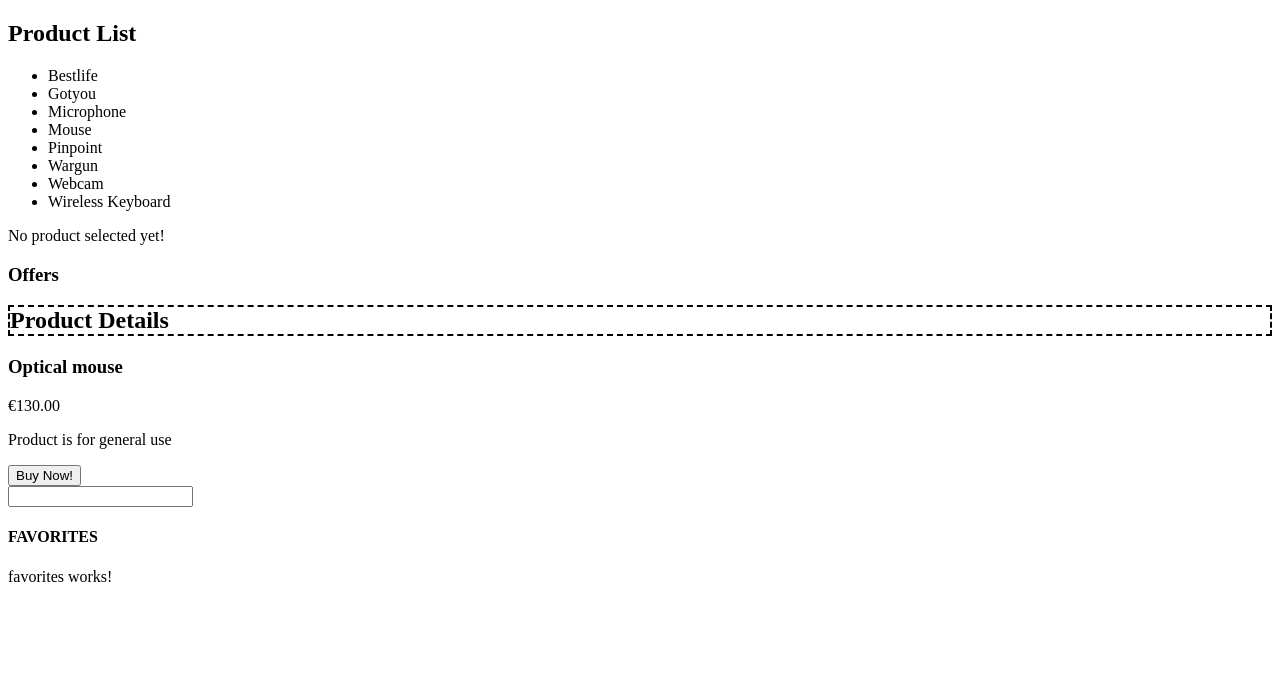
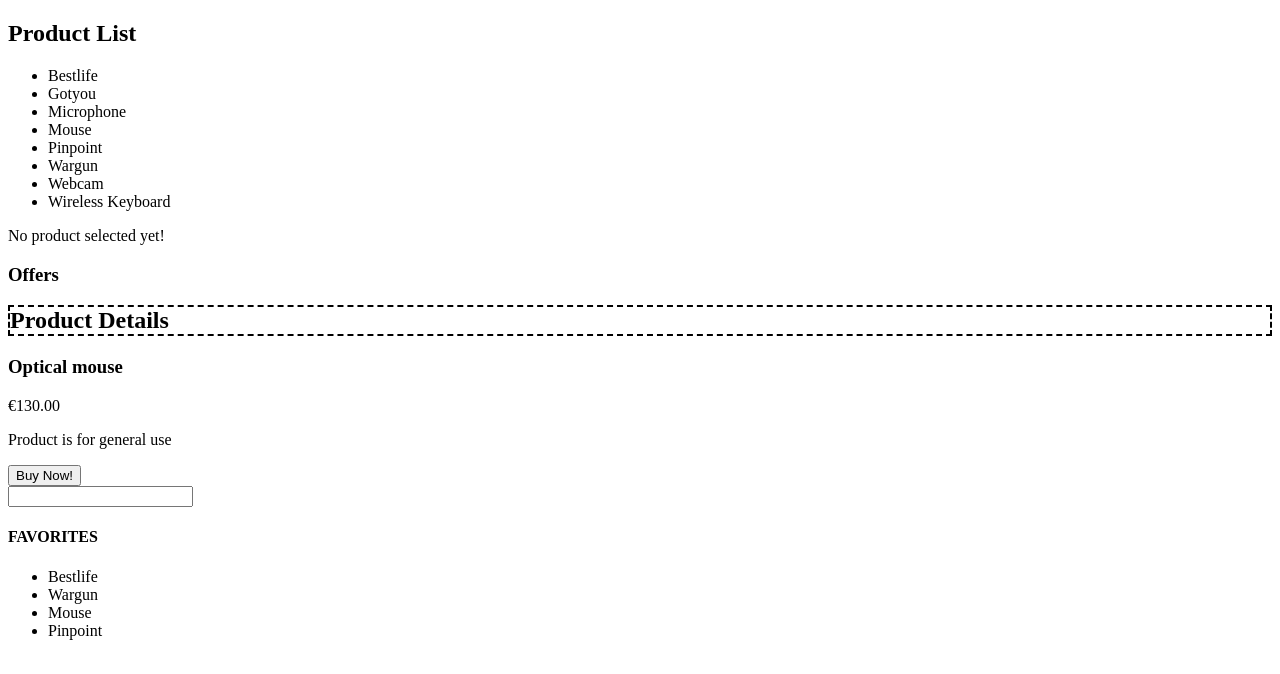
Before and after one commit to ErickChezOCs/theApp, an Angular app: page / in a window 1280 px wide. Shown: the top 674 px of the page. Built offline with nearby package versions, Linux system fonts and the light colour scheme.

Commit message:
toyom_len-ini

```diff
--- a/src/app/products/favorites/favorites.component.html
+++ b/src/app/products/favorites/favorites.component.html
@@ -1 +1,5 @@
-<p>favorites works!</p>
+<ul>
+  <li *ngFor="let product of products | slice:1:5">
+    {{product.name}}
+  </li>
+</ul>
--- a/src/app/products/favorites/favorites.component.ts
+++ b/src/app/products/favorites/favorites.component.ts
@@ -1,10 +1,18 @@
-import { Component } from '@angular/core';
+import { Component, OnInit } from '@angular/core';
+import { Product } from '../product';
+import { ProductsService } from '../products.service';
+
+
 
 @Component({
   selector: 'app-favorites',
   templateUrl: './favorites.component.html',
-  styleUrls: ['./favorites.component.css']
+  styleUrls: ['./favorites.component.css'],
 })
-export class FavoritesComponent {
-
-}
+export class FavoritesComponent implements OnInit {
+  products : Product[] = [];
+  constructor (private productService: ProductsService) {}
+    ngOnInit(): void {
+      this.products = this.productService.getProducts();
+    }
+  }
```
